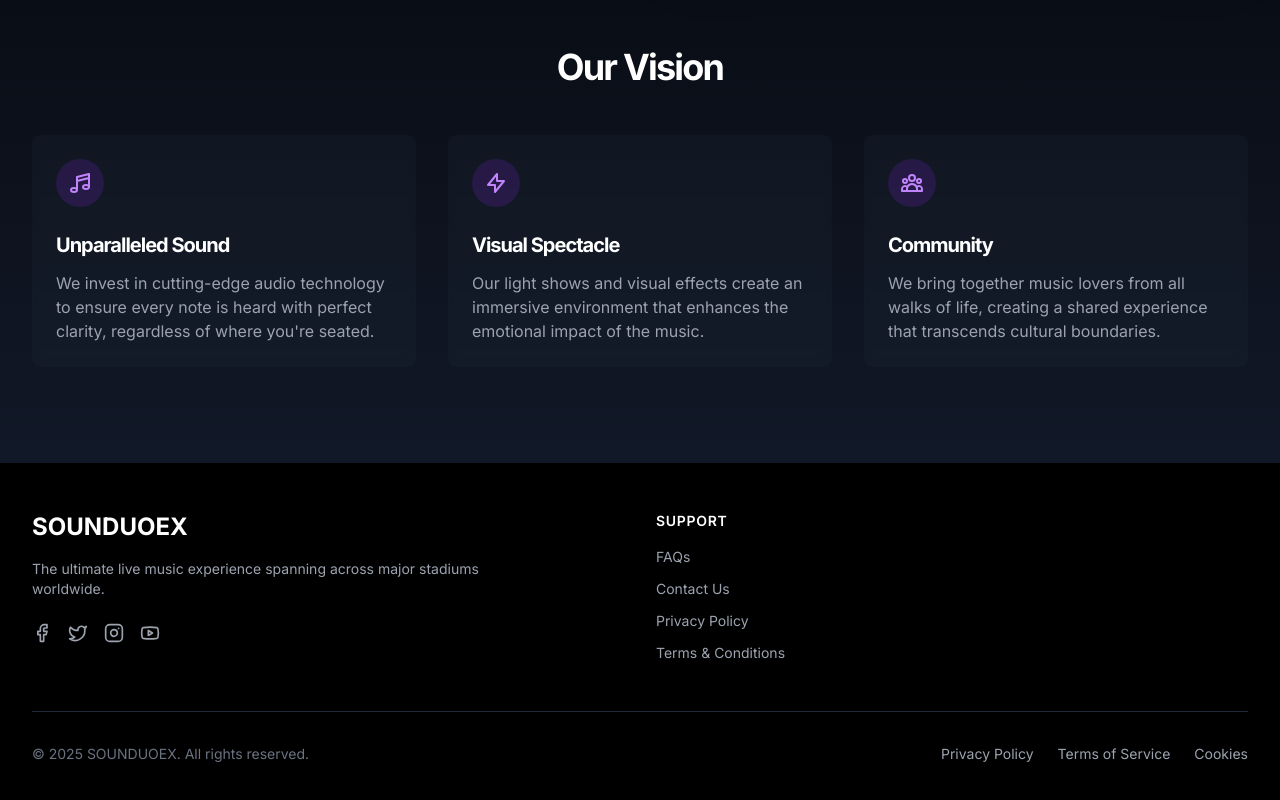
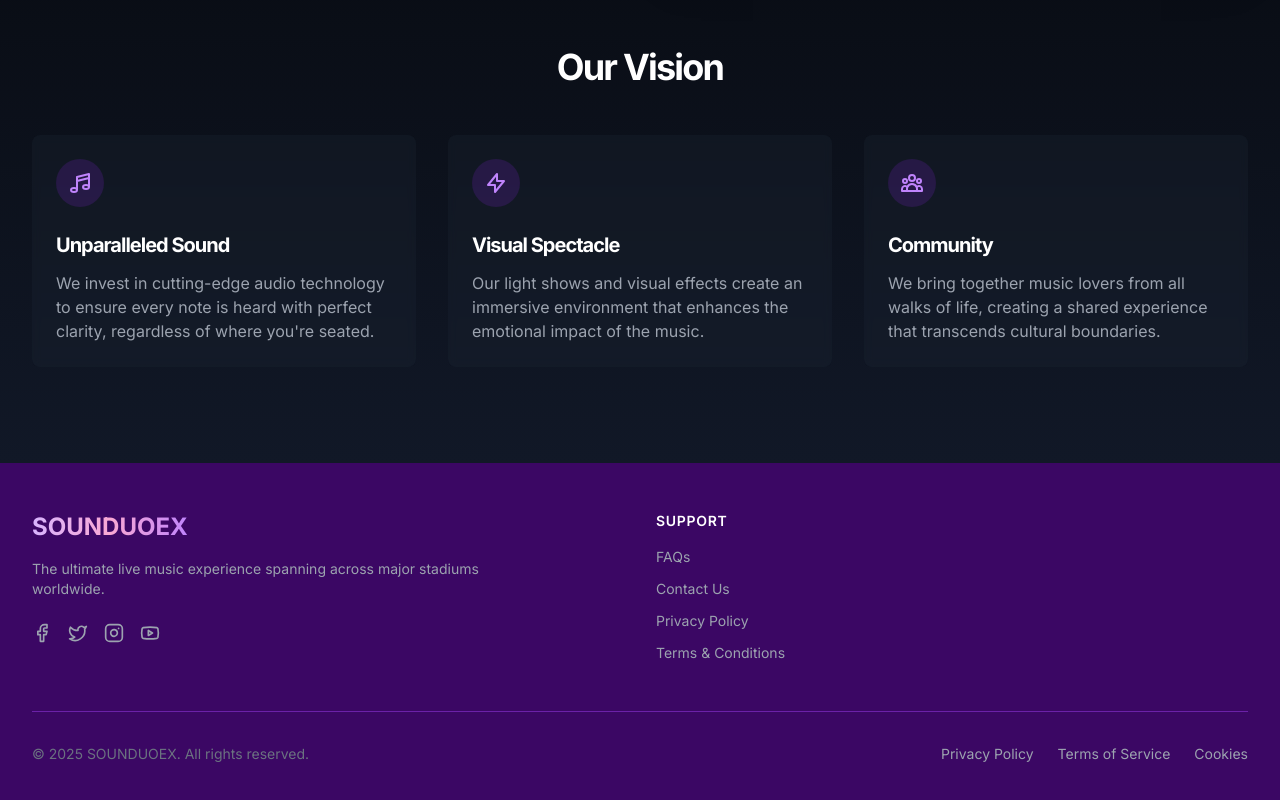
Before and after one commit to noel319/ticketwave-journey, a React (Vite) app: page /about in a window 1280 px wide. Shown: the part 971-1771 px from the top of the page. Built offline with nearby package versions, Linux system fonts and the light colour scheme; no server answers.

Commit message:
Refactor: Match page colors to logo colors
Update the application's color scheme to align with the logo's color palette, ensuring a consistent visual experience.

```diff
--- a/src/components/Footer.tsx
+++ b/src/components/Footer.tsx
@@ -1,3 +1,4 @@
+
 import React from 'react';
 import { Link } from 'react-router-dom';
 import { Facebook, Twitter, Instagram, Youtube } from 'lucide-react';
@@ -6,26 +7,28 @@ const Footer = () => {
   const currentYear = new Date().getFullYear();
 
   return (
-    <footer className="bg-black text-white">
+    <footer className="bg-purple-950 text-white">
       <div className="max-w-7xl mx-auto px-4 sm:px-6 lg:px-8 py-12">
         <div className="grid grid-cols-1 md:grid-cols-4 gap-8">
           {/* Brand Section */}
           <div className="md:col-span-2">
-            <Link to="/" className="inline-block text-2xl font-bold mb-4">SOUNDUOEX</Link>
+            <Link to="/" className="inline-block text-2xl font-bold mb-4">
+              <span className="bg-gradient-to-r from-purple-300 via-pink-300 to-purple-400 bg-clip-text text-transparent">SOUNDUOEX</span>
+            </Link>
             <p className="text-gray-400 mb-6 text-sm max-w-md">
               The ultimate live music experience spanning across major stadiums worldwide.
             </p>
             <div className="flex space-x-4">
-              <Link to="#" className="text-gray-400 hover:text-white transition-colors duration-300" aria-label="Facebook">
+              <Link to="#" className="text-gray-400 hover:text-purple-300 transition-colors duration-300" aria-label="Facebook">
                 <Facebook className="h-5 w-5" />
               </Link>
-              <Link to="#" className="text-gray-400 hover:text-white transition-colors duration-300" aria-label="Twitter">
+              <Link to="#" className="text-gray-400 hover:text-purple-300 transition-colors duration-300" aria-label="Twitter">
                 <Twitter className="h-5 w-5" />
               </Link>
-              <Link to="#" className="text-gray-400 hover:text-white transition-colors duration-300" aria-label="Instagram">
+              <Link to="#" className="text-gray-400 hover:text-purple-300 transition-colors duration-300" aria-label="Instagram">
                 <Instagram className="h-5 w-5" />
               </Link>
-              <Link to="#" className="text-gray-400 hover:text-white transition-colors duration-300" aria-label="YouTube">
+              <Link to="#" className="text-gray-400 hover:text-purple-300 transition-colors duration-300" aria-label="YouTube">
                 <Youtube className="h-5 w-5" />
               </Link>
             </div>
@@ -36,22 +39,22 @@ const Footer = () => {
             <h3 className="text-white font-semibold uppercase text-sm tracking-wider mb-4">Support</h3>
             <ul className="space-y-3">
               <li>
-                <Link to="/faq" className="text-gray-400 hover:text-white transition-colors duration-300 text-sm block">
+                <Link to="/faq" className="text-gray-400 hover:text-purple-300 transition-colors duration-300 text-sm block">
                   FAQs
                 </Link>
               </li>
               <li>
-                <Link to="/contact" className="text-gray-400 hover:text-white transition-colors duration-300 text-sm block">
+                <Link to="/contact" className="text-gray-400 hover:text-purple-300 transition-colors duration-300 text-sm block">
                   Contact Us
                 </Link>
               </li>
               <li>
-                <Link to="/privacy" className="text-gray-400 hover:text-white transition-colors duration-300 text-sm block">
+                <Link to="/privacy" className="text-gray-400 hover:text-purple-300 transition-colors duration-300 text-sm block">
                   Privacy Policy
                 </Link>
               </li>
               <li>
-                <Link to="/terms" className="text-gray-400 hover:text-white transition-colors duration-300 text-sm block">
+                <Link to="/terms" className="text-gray-400 hover:text-purple-300 transition-colors duration-300 text-sm block">
                   Terms & Conditions
                 </Link>
               </li>
@@ -60,24 +63,24 @@ const Footer = () => {
         </div>
 
         {/* Bottom Bar */}
-        <div className="border-t border-gray-800 mt-12 pt-8 flex flex-col md:flex-row justify-between items-center">
+        <div className="border-t border-purple-800 mt-12 pt-8 flex flex-col md:flex-row justify-between items-center">
           <p className="text-gray-500 text-sm order-2 md:order-1 mt-4 md:mt-0">
             &copy; {currentYear} SOUNDUOEX. All rights reserved.
           </p>
           <div className="order-1 md:order-2">
             <ul className="flex space-x-6 text-sm">
               <li>
-                <Link to="/privacy" className="text-gray-400 hover:text-white transition-colors duration-300">
+                <Link to="/privacy" className="text-gray-400 hover:text-purple-300 transition-colors duration-300">
                   Privacy Policy
                 </Link>
               </li>
               <li>
-                <Link to="/terms" className="text-gray-400 hover:text-white transition-colors duration-300">
+                <Link to="/terms" className="text-gray-400 hover:text-purple-300 transition-colors duration-300">
                   Terms of Service
                 </Link>
               </li>
               <li>
-                <Link to="/cookies" className="text-gray-400 hover:text-white transition-colors duration-300">
+                <Link to="/cookies" className="text-gray-400 hover:text-purple-300 transition-colors duration-300">
                   Cookies
                 </Link>
               </li>
--- a/src/components/Hero.tsx
+++ b/src/components/Hero.tsx
@@ -18,17 +18,17 @@ const Hero = () => {
   };
 
   return (
-    <section className="relative h-screen overflow-hidden">
+    <section className="relative h-screen overflow-hidden bg-purple-900">
       {/* Background video/image */}
       <div className="absolute inset-0 z-0">
         <div
-          className="absolute inset-0 bg-gradient-to-b from-black/70 via-black/40 to-black"
+          className="absolute inset-0 bg-gradient-to-b from-purple-900/70 via-purple-800/40 to-purple-900"
           style={{ zIndex: 1 }}
         ></div>
         <img
           src="https://images.unsplash.com/photo-1470229722913-7c0e2dbbafd3?ixlib=rb-4.0.3&ixid=M3wxMjA3fDB8MHxwaG90by1wYWdlfHx8fGVufDB8fHx8fA%3D%3D&auto=format&fit=crop&w=2070&q=80"
           alt="Concert"
-          className="object-cover w-full h-full"
+          className="object-cover w-full h-full opacity-60"
         />
       </div>
 
@@ -43,14 +43,14 @@ const Hero = () => {
             <span className="animate-float inline-block relative">
               {/* Animated Letters */}
               <span className="relative inline-block">
-                <span className="absolute inset-0 bg-gradient-to-r from-pink-500 via-purple-300 to-pink-400 bg-clip-text text-transparent animate-shimmer opacity-80">SOUNDUOEX</span>
-                <span className="absolute inset-0 bg-gradient-to-r from-pink-400 via-purple-300 to-pink-500 bg-clip-text text-transparent animate-shimmer opacity-80" style={{ animationDelay: '0.5s' }}>SOUNDUOEX</span>
-                <span className="absolute inset-0 bg-gradient-to-r from-pink-300 via-purple-400 to-pink-500 bg-clip-text text-transparent animate-shimmer opacity-80" style={{ animationDelay: '1s' }}>SOUNDUOEX</span>
+                <span className="absolute inset-0 bg-gradient-to-r from-purple-400 via-pink-300 to-purple-500 bg-clip-text text-transparent animate-shimmer opacity-80">SOUNDUOEX</span>
+                <span className="absolute inset-0 bg-gradient-to-r from-purple-500 via-pink-300 to-purple-400 bg-clip-text text-transparent animate-shimmer opacity-80" style={{ animationDelay: '0.5s' }}>SOUNDUOEX</span>
+                <span className="absolute inset-0 bg-gradient-to-r from-purple-400 via-pink-400 to-purple-500 bg-clip-text text-transparent animate-shimmer opacity-80" style={{ animationDelay: '1s' }}>SOUNDUOEX</span>
               </span>
               {/* Main visible text */}
-              <span className="relative bg-gradient-to-r from-pink-300 via-purple-200 to-pink-300 bg-clip-text text-transparent">SOUNDUOEX</span>
+              <span className="relative bg-gradient-to-r from-purple-300 via-pink-200 to-purple-300 bg-clip-text text-transparent">SOUNDUOEX</span>
             </span>
-            <span className="block text-3xl md:text-5xl mt-2 bg-clip-text text-transparent bg-gradient-to-r from-pink-400 to-purple-500 animate-pulse-slow">
+            <span className="block text-3xl md:text-5xl mt-2 bg-clip-text text-transparent bg-gradient-to-r from-purple-300 to-pink-400 animate-pulse-slow">
               July 6, 2026
             </span>
           </h1>
@@ -62,13 +62,13 @@ const Hero = () => {
           <div className="flex flex-col sm:flex-row items-center justify-center gap-4">
             <button
               onClick={scrollToAboutSection}
-              className="bg-pink-500 hover:bg-pink-600 text-white px-8 py-3 rounded-md font-medium transition-all duration-300 transform hover:scale-105"
+              className="bg-purple-600 hover:bg-purple-700 text-white px-8 py-3 rounded-md font-medium transition-all duration-300 transform hover:scale-105"
             >
               Learn More
             </button>
             <Link
               to="/signup"
-              className="bg-transparent hover:bg-pink-500/10 text-white border border-pink-400 px-8 py-3 rounded-md font-medium transition-all duration-300"
+              className="bg-transparent hover:bg-purple-600/10 text-white border border-purple-400 px-8 py-3 rounded-md font-medium transition-all duration-300"
             >
               Get Pass
             </Link>
@@ -80,7 +80,7 @@ const Hero = () => {
           className="absolute bottom-10 left-1/2 transform -translate-x-1/2 animate-bounce cursor-pointer"
           onClick={scrollToAboutSection}
         >
-          <ChevronDown className="h-8 w-8 text-pink-400" />
+          <ChevronDown className="h-8 w-8 text-purple-400" />
         </div>
       </div>
     </section>
--- a/src/components/Navbar.tsx
+++ b/src/components/Navbar.tsx
@@ -40,7 +40,7 @@ const Navbar = () => {
       className={cn(
         'fixed top-0 left-0 right-0 z-50 transition-all duration-300 ease-in-out',
         isScrolled
-          ? 'bg-black/70 backdrop-blur-md py-3 shadow-lg'
+          ? 'bg-purple-900/90 backdrop-blur-md py-3 shadow-lg'
           : 'bg-transparent py-6'
       )}
     >
@@ -51,48 +51,27 @@ const Navbar = () => {
             to="/"
             className="text-white font-bold text-2xl tracking-tighter hover:opacity-90 transition-opacity"
           >
-            <span className="bg-gradient-to-r from-pink-300 via-purple-300 to-indigo-400 bg-clip-text text-transparent">SOUNDUOEX</span>
+            <span className="bg-gradient-to-r from-purple-300 via-pink-300 to-purple-400 bg-clip-text text-transparent">SOUNDUOEX</span>
           </Link>
 
           <div className="flex items-center">
-            {/* Navigation Links */}
-            {/* <nav className="flex items-center space-x-6">
-              <Link to="/" className="text-white hover:text-pink-300 transition-colors duration-200">
-                Home
-              </Link>
-              <Link to="/about" className="text-white hover:text-pink-300 transition-colors duration-200">
-                About
-              </Link>
-              <Link to="/merchandise" className="text-white hover:text-pink-300 transition-colors duration-200">
-                Merchandise
-              </Link>
-              <Link to="/tickets" className="text-white hover:text-pink-300 transition-colors duration-200">
-                Get Pass
-              </Link>
-              {user && (
-                <Link to="/pass" className="text-white hover:text-pink-300 transition-colors duration-200">
-                  Pass
-                </Link>
-              )}
-            </nav> */}
-
             {/* Auth button */}
             <div className="ml-6">
               {user ? (
                 <DropdownMenu>
                   <DropdownMenuTrigger className="text-white hover:text-gray-300 transition-colors duration-200 flex items-center focus:outline-none">
-                    <UserCircle className="h-6 w-6 text-pink-300" />
+                    <UserCircle className="h-6 w-6 text-purple-300" />
                     <span className="max-w-[80px] sm:max-w-[120px] ml-1 truncate hidden sm:inline">{user.email}</span>
                   </DropdownMenuTrigger>
-                  <DropdownMenuContent align="end" className="w-56 glass-card bg-black/80 text-white border-pink-500/20">
-                    <DropdownMenuItem asChild className="hover:bg-white/10">
-                      <Link to="/pass" className="cursor-pointer focus:bg-white/10">Pass Card</Link>
+                  <DropdownMenuContent align="end" className="w-56 glass-card bg-purple-950/90 text-white border-purple-500/20">
+                    <DropdownMenuItem asChild className="hover:bg-purple-800/60">
+                      <Link to="/pass" className="cursor-pointer focus:bg-purple-800/60">Pass Card</Link>
                     </DropdownMenuItem>
-                    <DropdownMenuItem asChild className="hover:bg-white/10">
-                      <Link to="/my-tickets" className="cursor-pointer focus:bg-white/10">My Tickets</Link>
+                    <DropdownMenuItem asChild className="hover:bg-purple-800/60">
+                      <Link to="/my-tickets" className="cursor-pointer focus:bg-purple-800/60">My Tickets</Link>
                     </DropdownMenuItem>
-                    <DropdownMenuSeparator className="bg-white/20" />
-                    <DropdownMenuItem onClick={handleSignOut} className="text-pink-300 hover:bg-white/10 focus:text-pink-300">
+                    <DropdownMenuSeparator className="bg-purple-700/20" />
+                    <DropdownMenuItem onClick={handleSignOut} className="text-purple-300 hover:bg-purple-800/60 focus:text-purple-300">
                       <LogOut className="mr-2 h-4 w-4" />
                       <span>Sign Out</span>
                     </DropdownMenuItem>
@@ -103,7 +82,7 @@ const Navbar = () => {
                   to="/login"
                   className="text-white hover:text-gray-300 transition-colors duration-200 flex items-center"
                 >
-                  <UserCircle className="h-5 w-5 text-pink-300" />
+                  <UserCircle className="h-5 w-5 text-purple-300" />
                   <span className="ml-1 hidden sm:inline">Sign In</span>
                 </Link>
               )}
--- a/src/index.css
+++ b/src/index.css
@@ -7,65 +7,65 @@
 
 @layer base {
   :root {
-    --background: 0 0% 100%;
+    --background: 270 50% 20%;
     --foreground: 240 10% 3.9%;
 
-    --card: 0 0% 100%;
-    --card-foreground: 240 10% 3.9%;
+    --card: 270 60% 10%;
+    --card-foreground: 0 0% 98%;
 
-    --popover: 0 0% 100%;
-    --popover-foreground: 240 10% 3.9%;
+    --popover: 270 60% 10%;
+    --popover-foreground: 0 0% 98%;
 
-    --primary: 240 5.9% 10%;
+    --primary: 270 75% 60%;
     --primary-foreground: 0 0% 98%;
 
-    --secondary: 240 4.8% 95.9%;
-    --secondary-foreground: 240 5.9% 10%;
+    --secondary: 270 50% 40%;
+    --secondary-foreground: 0 0% 98%;
 
-    --muted: 240 4.8% 95.9%;
-    --muted-foreground: 240 3.8% 46.1%;
+    --muted: 270 50% 25%;
+    --muted-foreground: 240 5% 84.9%;
 
-    --accent: 240 4.8% 95.9%;
-    --accent-foreground: 240 5.9% 10%;
+    --accent: 270 50% 25%;
+    --accent-foreground: 0 0% 98%;
 
     --destructive: 0 84.2% 60.2%;
     --destructive-foreground: 0 0% 98%;
 
-    --border: 240 5.9% 90%;
-    --input: 240 5.9% 90%;
-    --ring: 240 5.9% 10%;
+    --border: 270 30% 40%;
+    --input: 270 30% 40%;
+    --ring: 270 50% 60%;
 
     --radius: 0.5rem;
   }
 
   .dark {
-    --background: 240 10% 3.9%;
+    --background: 270 50% 15%;
     --foreground: 0 0% 98%;
 
-    --card: 240 10% 3.9%;
+    --card: 270 60% 10%;
     --card-foreground: 0 0% 98%;
 
-    --popover: 240 10% 3.9%;
+    --popover: 270 60% 10%;
     --popover-foreground: 0 0% 98%;
 
-    --primary: 0 0% 98%;
-    --primary-foreground: 240 5.9% 10%;
+    --primary: 270 75% 60%;
+    --primary-foreground: 0 0% 98%;
 
-    --secondary: 240 3.7% 15.9%;
+    --secondary: 270 50% 40%;
     --secondary-foreground: 0 0% 98%;
 
-    --muted: 240 3.7% 15.9%;
+    --muted: 270 50% 25%;
     --muted-foreground: 240 5% 64.9%;
 
-    --accent: 240 3.7% 15.9%;
+    --accent: 270 50% 25%;
     --accent-foreground: 0 0% 98%;
 
     --destructive: 0 62.8% 30.6%;
     --destructive-foreground: 0 0% 98%;
 
-    --border: 240 3.7% 15.9%;
-    --input: 240 3.7% 15.9%;
-    --ring: 240 4.9% 83.9%;
+    --border: 270 30% 30%;
+    --input: 270 30% 30%;
+    --ring: 270 50% 60%;
   }
 }
 
@@ -79,7 +79,7 @@
   }
 
   body {
-    @apply bg-background text-foreground font-sans;
+    @apply bg-purple-900 text-foreground font-sans;
   }
 
   h1, h2, h3, h4, h5, h6 {
```
Also changed, not shown: src/components/ui/button.tsx (+6 -5 lines), src/pages/Login/LoginPage.tsx (+4 -4 lines), src/pages/Login/components/Step1SignupForm.tsx (+4 -4 lines), src/pages/Login/components/Step2EmailVerification.tsx (+9 -9 lines), src/pages/Login/components/Step5Success.tsx (+8 -8 lines), src/pages/Login/components/StepIndicator.tsx (+6 -6 lines).
